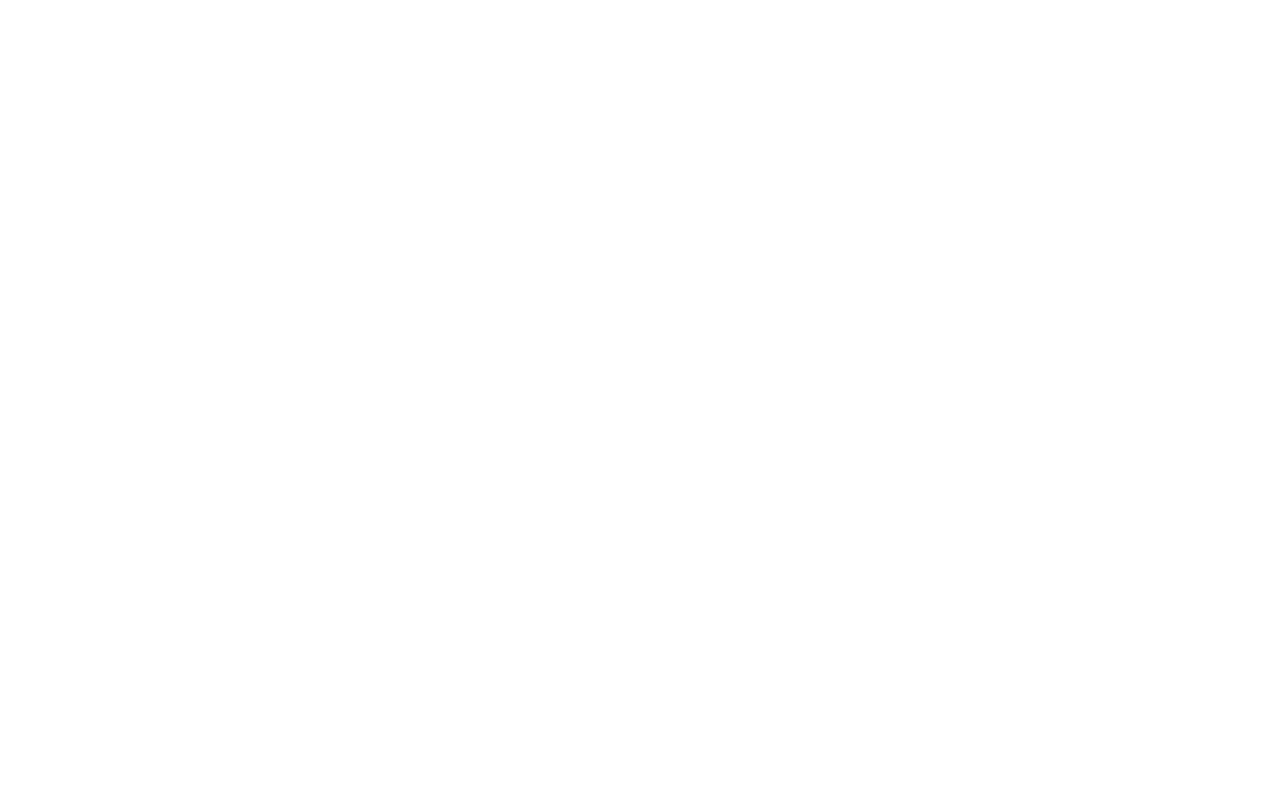
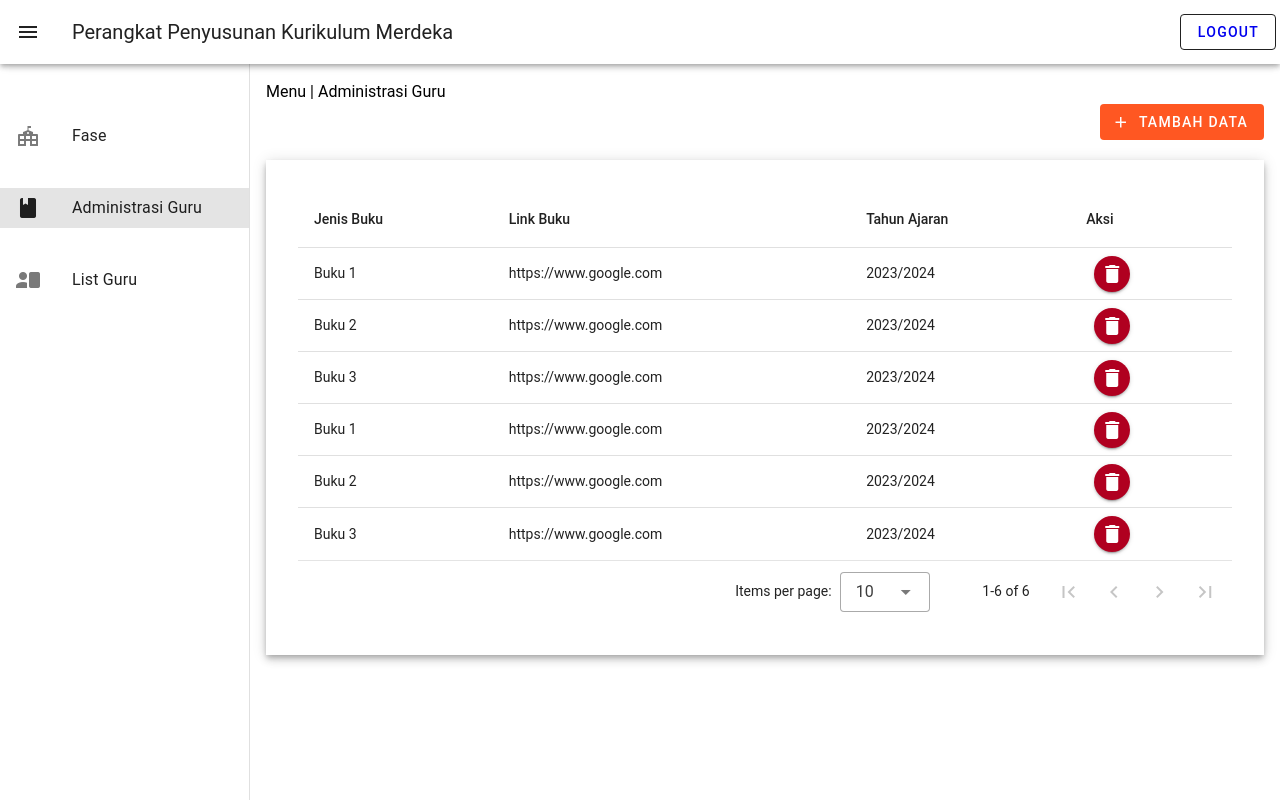
Before and after one commit to AlamRidha/fe-kurikulum, a Vue app: page /administrasiguru in a window 1280 px wide. Before the commit this address had no page. Built offline with nearby package versions, Linux system fonts and the light colour scheme.

Commit message:
administrasi guru view

```diff
--- a/src/layouts/DashboardLayout.vue
+++ b/src/layouts/DashboardLayout.vue
@@ -2,7 +2,7 @@
     <v-layout>
         <v-app-bar>
             <v-app-bar-nav-icon @click="drawer = !drawer"></v-app-bar-nav-icon>
-            <v-app-bar-title>Perencanaan Penyusunan & Kurikulum</v-app-bar-title>
+            <v-app-bar-title>Perangkat Penyusunan Kurikulum Merdeka</v-app-bar-title>
             <v-spacer></v-spacer>
             <v-btn variant="outlined">
                 <RouterLink to="/logout" style="text-decoration: none;">Logout</RouterLink>
--- a/src/router/index.js
+++ b/src/router/index.js
@@ -1,7 +1,8 @@
 import { createRouter, createWebHistory } from "vue-router";
 import HomeView from "../views/HomeView.vue";
 import LoginView from "../views/LoginView.vue";
-import Faseview from "../views/FaseView.vue";
+import FaseView from "../views/FaseView.vue";
+import AdministrasiGuruView from "../views/AdministrasiGuruView.vue";
 import ListGuruView from "../views/ListGuruView.vue";
 
 const router = createRouter({
@@ -9,27 +10,32 @@
   routes: [
     {
       path: "/",
-      name: "home",
+      name: "Home",
       component: HomeView,
     },
     {
       path: "/login",
-      name: "login",
+      name: "Login",
       component: LoginView,
     },
     {
       path: "/logout",
-      name: "logout",
+      name: "Logout",
       component: LoginView,
     },
     {
       path: "/fase",
-      name: "fase",
-      component: Faseview,
+      name: "Fase",
+      component: FaseView,
+    },
+    {
+      path: "/administrasiguru",
+      name: "Administrasi Guru",
+      component: AdministrasiGuruView,
     },
     {
       path: "/listguru",
-      name: "listguru",
+      name: "List Guru",
       component: ListGuruView,
     },
   ],
--- /dev/null
+++ b/src/views/AdministrasiGuruView.vue
@@ -0,0 +1,119 @@
+<template>
+    <DashboardLayout>
+        <v-container fluid>
+            <MenuTitle msg="Menu | Administrasi Guru" />
+            <div class="d-flex flex-row-reverse mb-3">
+                <v-dialog max-width="500">
+                    <template v-slot:activator="{ props: activatorProps }">
+                        <v-btn v-bind="activatorProps" color="deep-orange" text="Open Dialog" variant="flat"
+                            prepend-icon="mdi mdi-plus">Tambah
+                            Data</v-btn>
+                    </template>
+
+                    <template v-slot:default="{ isActive }">
+                        <v-card>
+                            <v-card-title>Form Tambah Data Buku</v-card-title>
+                            <v-card-text>
+                                <v-form validate-on="submit lazy" @submit.prevent="submitData">
+                                    <v-text-field label="Jenis Buku" v-model="forms.jenisBuku" required></v-text-field>
+                                    <v-text-field label="Link Buku" v-model="forms.linkBuku" required></v-text-field>
+                                    <v-text-field label="Tahun Ajaran" v-model="forms.tahunAjaran"
+                                        required></v-text-field>
+                                    <v-btn class="mt-2 mb-5 bg-success" text="Tambah Data Buku" type="submit"
+                                        block></v-btn>
+                                </v-form>
+                            </v-card-text>
+
+                            <v-card-actions>
+                                <v-spacer></v-spacer>
+                                <v-btn text="Batal" class="bg-error" @click="isActive.value = false"></v-btn>
+                            </v-card-actions>
+                        </v-card>
+                    </template>
+                </v-dialog>
+            </div>
+
+            <v-data-table :headers="headers" class="elevation-5 mt-5 pa-8" :items="dataBuku" item-key="id">
+
+                <!-- <template v-slot:item="{ item }">
+                    <tr>
+                        <td
+                            :class="{ 'text-blue': item.jenisBuku === 1, 'text-orange': item.jenisBuku === 2, 'text-green': item.jenisBuku === 3 }">
+                            {{ item.jenisBuku === 1 ? "Buku 1" : item.jenisBuku === 2 ? "Buku 2" : "Buku 3" }}</td>
+                        <td>{{ item.linkBuku }}</td>
+                        <td>{{ item.tahunAjaran }}</td>
+                        <td>
+                            <v-btn text="Hapus" color="error" small class="mx-3" @click="deteleItem(item.id)"></v-btn>
+                        </td>
+                    </tr>
+                </template> -->
+
+                <template v-slot:item.actions="{ item }">
+                    <v-btn density="comfortable" icon="mdi mdi-delete" color="error" class="mx-2"
+                        @click="deleteItem(item.id)"></v-btn>
+                </template>
+            </v-data-table>
+        </v-container>
+    </DashboardLayout>
+</template>
+
+<script setup>
+import DashboardLayout from '../layouts/DashboardLayout.vue';
+import MenuTitle from '../components/MenuTitle.vue';
+import { ref } from 'vue'
+
+
+const forms = ref({
+    jenisBuku: '',
+    linkBuku: '',
+    tahunAjaran: '',
+})
+
+const headers = ref([
+    {
+        title: 'Jenis Buku',
+        align: 'start',
+        sortable: false,
+        key: 'jenisBuku',
+    },
+    {
+        title: 'Link Buku',
+        key: 'linkBuku',
+        align: 'start',
+        sortable: false,
+    },
+    {
+        title: 'Tahun Ajaran',
+        key: 'tahunAjaran',
+        align: 'start',
+        sortable: false,
+    },
+    { title: 'Aksi', key: 'actions', sortable: false },
+])
+
+const dataBuku = ref([
+    { id: 1, jenisBuku: "Buku 1", linkBuku: "https://www.google.com", tahunAjaran: "2023/2024" },
+    { id: 2, jenisBuku: "Buku 2", linkBuku: "https://www.google.com", tahunAjaran: "2023/2024" },
+    { id: 3, jenisBuku: "Buku 3", linkBuku: "https://www.google.com", tahunAjaran: "2023/2024" },
+    { id: 4, jenisBuku: "Buku 1", linkBuku: "https://www.google.com", tahunAjaran: "2023/2024" },
+    { id: 5, jenisBuku: "Buku 2", linkBuku: "https://www.google.com", tahunAjaran: "2023/2024" },
+    { id: 6, jenisBuku: "Buku 3", linkBuku: "https://www.google.com", tahunAjaran: "2023/2024" },
+])
+
+function deleteItem(id) {
+    // const index = dataBuku.value.findIndex((item) => item.id === id)
+    // dataBuku.value.splice(index, 1)
+    console.log("Data dihapus " + id)
+}
+
+function submitData() {
+    // tambahkan data ke list
+    alert(JSON.stringify(forms.value))
+    // dataBuku.value.push({
+    //     id: dataBuku.value.length + 1,
+    //     jenisBuku: forms.value.jenisBuku,
+    //     linkBuku: forms.value.linkBuku,
+    //     tahunAjaran: forms.value.tahunAjaran,
+    // })
+}
+</script>
--- a/src/views/ListGuruView.vue
+++ b/src/views/ListGuruView.vue
@@ -4,8 +4,8 @@
             <MenuTitle msg="Menu | List Guru" class="text-subtitle-1 font-weight-medium " />
             <v-row class="d-flex flex-row-reverse">
                 <v-col md="4">
-                    <v-text-field v-model="searchData" append-icon="mdi mdi-magnify" label="Search" single-line
-                        hide-details></v-text-field>
+                    <v-text-field v-model="searchData" append-icon="mdi mdi-magnify" single-line
+                        placeholder="Search name..." hide-details></v-text-field>
                 </v-col>
             </v-row>
 
@@ -68,6 +68,17 @@
                     <v-btn density="comfortable" icon="mdi mdi-delete" color="error" class="mx-2"
                         @click="deleteItem(item.id)"></v-btn>
                 </template>
+
+                <!-- Searching -->
+                <template v-slot:tfoot>
+                    <tr>
+                        <td>
+                            <v-text-field v-model="searchData" class="ma-2" density="compact"
+                                placeholder="Search name..." hide-details></v-text-field>
+                        </td>
+                    </tr>
+                </template>
+
             </v-data-table>
 
             <!-- fitur search -->
```
